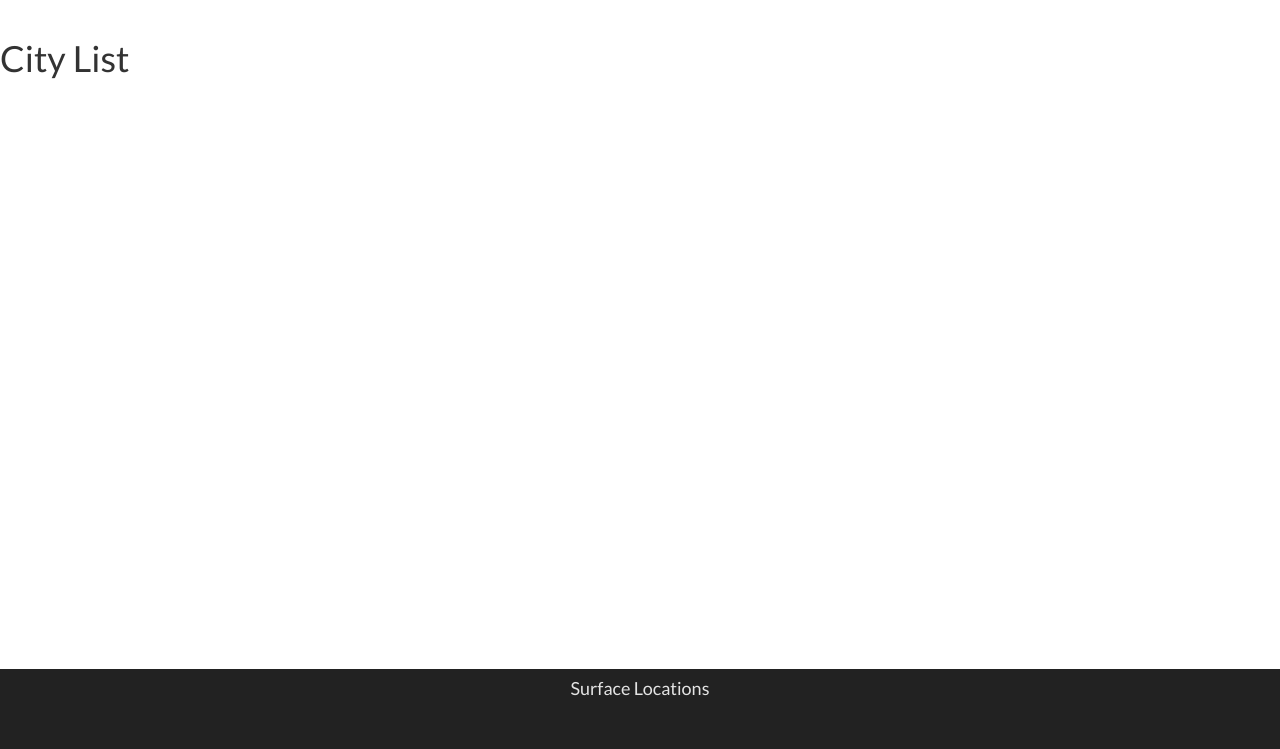
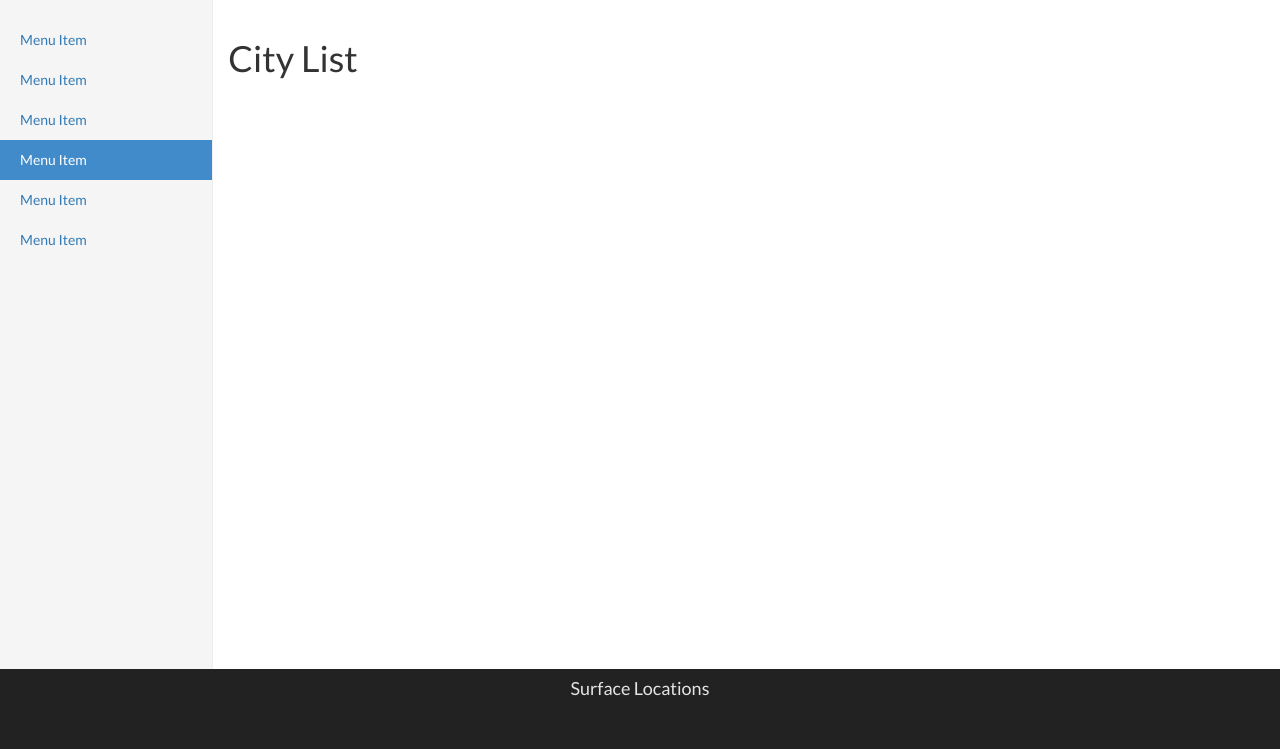
Before and after one commit to mikebarkas/surface-locations, a Django app: page /state/1/ in a window 1280 px wide. Shown: the part 51-800 px from the top of the page. Run offline with Django 3.2, Linux system fonts and the light colour scheme; data that the repository does not hold is empty; some libraries are stand-ins or nearby versions.

Commit message:
Issue-46: Implement temporary sidebar nav for development.

```diff
--- a/templates/location/city_list.html
+++ b/templates/location/city_list.html
@@ -1,7 +1,23 @@
 {% extends 'base.html' %}
 {% load bootstrap_pagination %}
 
+{% block sidebar %}
+  <div class="col-sm-3 col-md-2 sidebar">
+
+    <ul class="nav nav-sidebar">
+      <li><a href="#">Menu Item</a></li>
+      <li><a href="#">Menu Item</a></li>
+      <li><a href="#">Menu Item</a></li>
+      <li class="active"><a href="#">Menu Item</a></li>
+      <li><a href="#">Menu Item</a></li>
+      <li><a href="#">Menu Item</a></li>
+    </ul>
+
+  </div>
+{% endblock sidebar %}
+
 {% block content %}
+  <div class="col-sm-9 col-sm-offset-3 col-md-10 col-md-offset-2 main">
     <h1>City List</h1>
 
     {% for city in cities %}
@@ -13,4 +29,5 @@
 
     {% bootstrap_paginate cities range=10 show_prev_next="true" show_first_last="true" %}
 
+  </div>
 {% endblock %}
```
Lines whose indentation alone changed are shown as unchanged.
